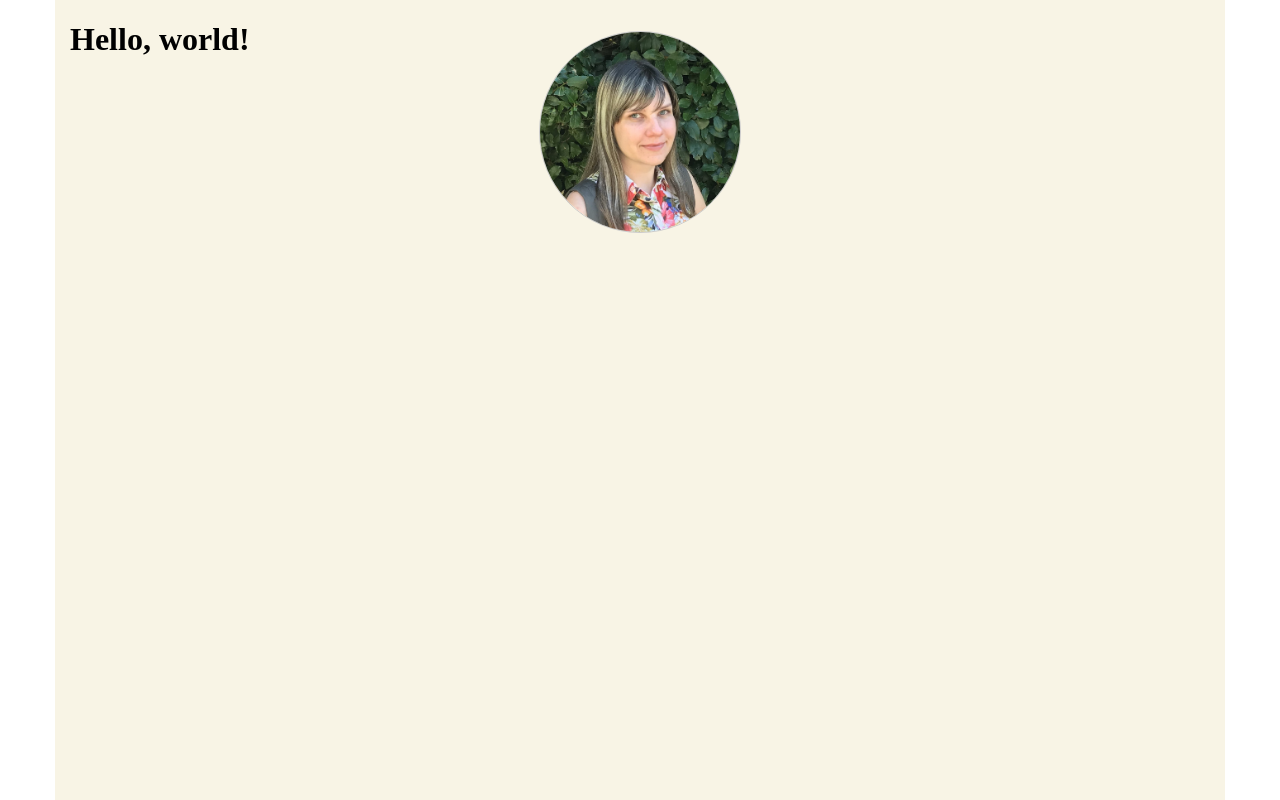
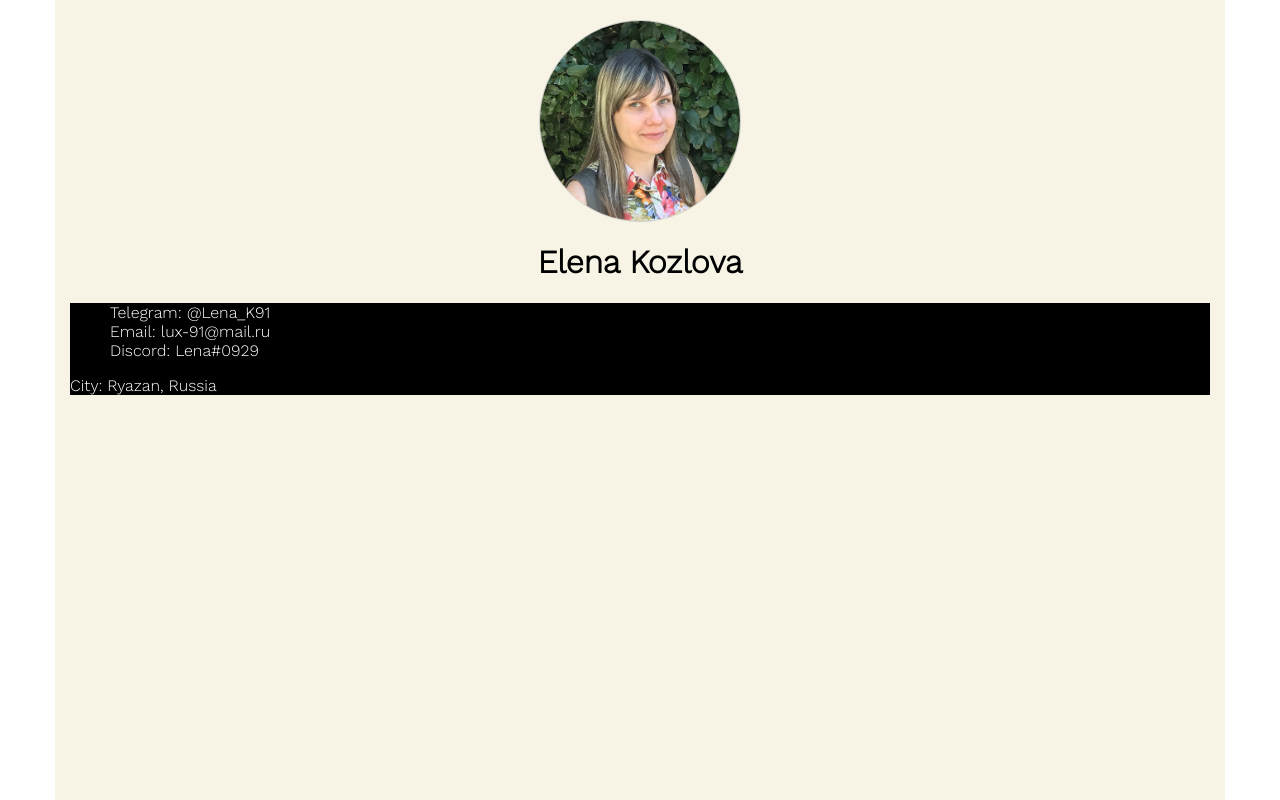
Before and after one commit to kozikova/rsschool-cv, a plain HTML site: page index.html in a window 1280 px wide. Drawn offline with nearby package versions, Linux system fonts and the light colour scheme.

Commit message:
feat: add footer with contacts

```diff
--- a/index.html
+++ b/index.html
@@ -4,15 +4,26 @@
 	<meta charset="utf-8">
 	<meta name="viewport" content="width=device-width, initial-scale=1.0">
 	<link rel="stylesheet" type="text/css" href="style.css">
+	<link href="https://fonts.googleapis.com/css2?family=Work+Sans:wght@300&display=swap" rel="stylesheet">
   </head>
   <body>
 	<div class="container centered">
-	  <section class="logo">
+	  <header class="logo">
 		<figure>
 			<img class="rounded-photo" src="images/photo.jpg" alt="My Photo">
 		</figure>
-	  </section>
-		<h1 class="hello-world">Hello, world!</h1>
+		<h1 class="center-align">Elena Kozlova</h1>
+	  </header>
+	  <main>
+	  </main>
+	  <footer class="dark-footer">
+		<ul class="contact-list">
+			<li>Telegram: @Lena_K91</li>
+			<li>Email: lux-91@mail.ru</li>
+			<li>Discord: Lena#0929</li>
+		</ul>
+		<p>City: Ryazan, Russia</p>
+	  </footer>
 	</div>
   </body>
 </html>
--- a/style.css
+++ b/style.css
@@ -37,6 +37,7 @@
 	bottom: 0;
 	left: 0;
 	background-color: rgb(248,244,229);
+	font-family: 'Work Sans', sans-serif;
 }
 
 .logo {
@@ -44,7 +45,6 @@
 }
 
 figure {
-	position: absolute;
 	top: 15px;
 	right: 0;
 	bottom: 0;
@@ -65,3 +65,16 @@ figure {
 .rounded-photo {
 	width: 100%;
 }
+
+.center-align {
+	text-align: center;
+}
+
+.dark-footer {
+	background-color: rgb(0,0,0);
+	color: rgb(255,255,255);
+}
+
+.contact-list {
+	list-style: none;
+}
```
